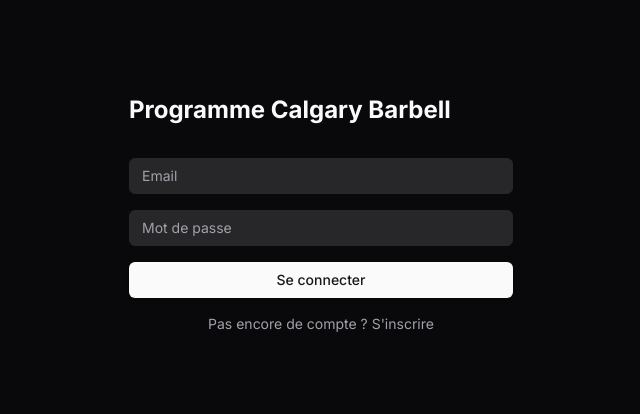
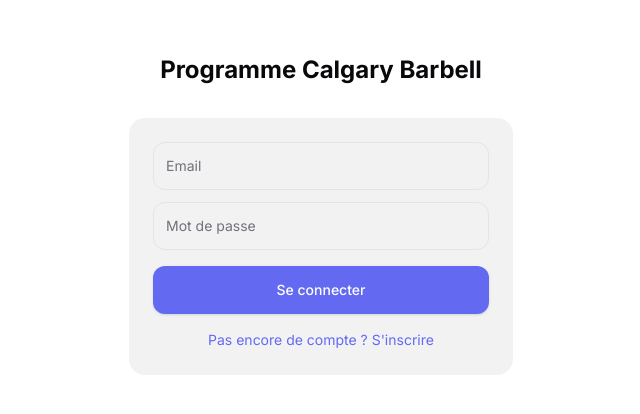
Before and after one commit to valentingouverneur/programmecalgary, a Next.js app: page / in a window 1280 px wide. Shown: the part 186-600 px from the top of the page, without its empty margins (319-959 px from the left). Built offline with nearby package versions, Linux system fonts and the light colour scheme; no server answers.

Commit message:
Refonte du design pour correspondre au style iOS

```diff
--- a/src/app/page.tsx
+++ b/src/app/page.tsx
@@ -13,19 +13,22 @@ export default function Home() {
     return (
       <div className="min-h-screen flex flex-col items-center justify-center p-4">
         <div className="w-full max-w-sm">
-          <h1 className="text-2xl font-bold mb-8">
+          <h1 className="text-2xl font-bold mb-8 text-center">
             Programme Calgary Barbell
           </h1>
+          <div className="bg-card rounded-2xl p-6">
             <AuthForm />
+          </div>
         </div>
       </div>
     )
   }
 
   return (
-    <div className="min-h-screen">
-      <div className="flex justify-between items-center p-4 mb-8">
-        <h1 className="text-2xl font-bold">
+    <div className="min-h-screen bg-background">
+      <header className="sticky top-0 bg-background/80 backdrop-blur-sm border-b z-50">
+        <div className="flex justify-between items-center p-4">
+          <h1 className="text-xl font-semibold">
             Programme Calgary Barbell
           </h1>
           <Button variant="ghost" size="sm" onClick={logout} className="text-sm">
@@ -33,58 +36,57 @@ export default function Home() {
             Déconnexion
           </Button>
         </div>
+      </header>
 
-      <div className="px-4">
-        <div className="grid gap-4 max-w-3xl mx-auto">
+      <main className="container max-w-lg mx-auto p-4 space-y-4">
         <Link
           href="/workout"
-            className="block p-4 hover:bg-secondary rounded transition-colors"
+          className="block bg-card rounded-2xl p-4 hover:bg-muted/50 transition-colors"
         >
-            <h2 className="text-lg font-medium mb-1">
+          <h2 className="text-base font-medium">
             Entraînement du Jour
           </h2>
-            <p className="text-sm text-muted-foreground">
-              Accédez à votre programme d'entraînement quotidien et suivez vos progrès.
+          <p className="text-sm text-muted-foreground mt-1">
+            Accédez à votre programme d'entraînement quotidien
           </p>
         </Link>
 
         <Link
           href="/settings"
-            className="block p-4 hover:bg-secondary rounded transition-colors"
+          className="block bg-card rounded-2xl p-4 hover:bg-muted/50 transition-colors"
         >
-            <h2 className="text-lg font-medium mb-1">
+          <h2 className="text-base font-medium">
             Paramètres
           </h2>
-            <p className="text-sm text-muted-foreground">
-              Configurez vos 1RMs et personnalisez votre expérience.
+          <p className="text-sm text-muted-foreground mt-1">
+            Configurez vos 1RMs
           </p>
         </Link>
 
         <Link
           href="/history"
-            className="block p-4 hover:bg-secondary rounded transition-colors"
+          className="block bg-card rounded-2xl p-4 hover:bg-muted/50 transition-colors"
         >
-            <h2 className="text-lg font-medium mb-1">
+          <h2 className="text-base font-medium">
             Historique
           </h2>
-            <p className="text-sm text-muted-foreground">
-              Consultez vos performances passées et suivez votre progression.
+          <p className="text-sm text-muted-foreground mt-1">
+            Consultez vos performances passées
           </p>
         </Link>
 
         <Link
           href="/program"
-            className="block p-4 hover:bg-secondary rounded transition-colors"
+          className="block bg-card rounded-2xl p-4 hover:bg-muted/50 transition-colors"
         >
-            <h2 className="text-lg font-medium mb-1">
+          <h2 className="text-base font-medium">
             Programme Complet
           </h2>
-            <p className="text-sm text-muted-foreground">
-              Visualisez et modifiez votre programme d'entraînement.
+          <p className="text-sm text-muted-foreground mt-1">
+            Visualisez votre programme d'entraînement
           </p>
         </Link>
-        </div>
-      </div>
+      </main>
     </div>
   )
 }
--- a/src/components/auth/AuthForm.tsx
+++ b/src/components/auth/AuthForm.tsx
@@ -30,19 +30,19 @@ export function AuthForm() {
   return (
     <form onSubmit={handleSubmit} className="space-y-4">
       {error && (
-        <div className="text-sm text-red-500 mb-4">
+        <div className="text-sm text-destructive mb-4">
           {error}
         </div>
       )}
 
-      <div className="space-y-4">
+      <div className="space-y-3">
         <Input
           type="email"
           value={email}
           onChange={(e) => setEmail(e.target.value)}
           placeholder="Email"
           required
-          className="bg-secondary"
+          className="bg-secondary rounded-xl h-12"
         />
 
         <Input
@@ -51,18 +51,18 @@ export function AuthForm() {
           onChange={(e) => setPassword(e.target.value)}
           placeholder="Mot de passe"
           required
-          className="bg-secondary"
+          className="bg-secondary rounded-xl h-12"
         />
       </div>
 
-      <Button type="submit" className="w-full bg-primary text-primary-foreground hover:bg-primary/90">
+      <Button type="submit" className="w-full bg-accent text-accent-foreground hover:bg-accent/90 rounded-xl h-12">
         {isLogin ? 'Se connecter' : "S'inscrire"}
       </Button>
 
       <button
         type="button"
         onClick={() => setIsLogin(!isLogin)}
-        className="text-sm text-muted-foreground hover:text-primary w-full text-center mt-2"
+        className="text-sm text-accent hover:text-accent/90 w-full text-center mt-2"
       >
         {isLogin
           ? "Pas encore de compte ? S'inscrire"
--- a/src/styles/globals.css
+++ b/src/styles/globals.css
@@ -4,35 +4,35 @@
 
 @layer base {
   :root {
-    --background: 240 10% 3.9%;
-    --foreground: 0 0% 98%;
+    --background: 0 0% 100%;
+    --foreground: 240 10% 3.9%;
 
-    --card: 240 10% 3.9%;
-    --card-foreground: 0 0% 98%;
+    --card: 240 4% 95%;
+    --card-foreground: 240 10% 3.9%;
 
-    --popover: 240 10% 3.9%;
-    --popover-foreground: 0 0% 98%;
+    --popover: 0 0% 100%;
+    --popover-foreground: 240 10% 3.9%;
 
-    --primary: 0 0% 98%;
-    --primary-foreground: 240 5.9% 10%;
+    --primary: 238 84% 67%;
+    --primary-foreground: 0 0% 100%;
 
-    --secondary: 240 3.7% 15.9%;
-    --secondary-foreground: 0 0% 98%;
+    --secondary: 240 4% 95%;
+    --secondary-foreground: 240 10% 3.9%;
 
-    --muted: 240 3.7% 15.9%;
-    --muted-foreground: 240 5% 64.9%;
+    --muted: 240 4% 95%;
+    --muted-foreground: 240 3.8% 46.1%;
 
-    --accent: 240 3.7% 15.9%;
-    --accent-foreground: 0 0% 98%;
+    --accent: 238 84% 67%;
+    --accent-foreground: 0 0% 100%;
 
-    --destructive: 0 62.8% 30.6%;
+    --destructive: 0 84.2% 60.2%;
     --destructive-foreground: 0 0% 98%;
 
-    --border: 240 3.7% 15.9%;
-    --input: 240 3.7% 15.9%;
-    --ring: 240 4.9% 83.9%;
+    --border: 240 5.9% 90%;
+    --input: 240 5.9% 90%;
+    --ring: 238 84% 67%;
 
-    --radius: 0.5rem;
+    --radius: 1rem;
   }
 }
 
@@ -41,6 +41,6 @@
     @apply border-border;
   }
   body {
-    @apply bg-background text-foreground;
+    @apply bg-background text-foreground antialiased;
   }
 }
```
Lines whose indentation alone changed are shown as unchanged.
